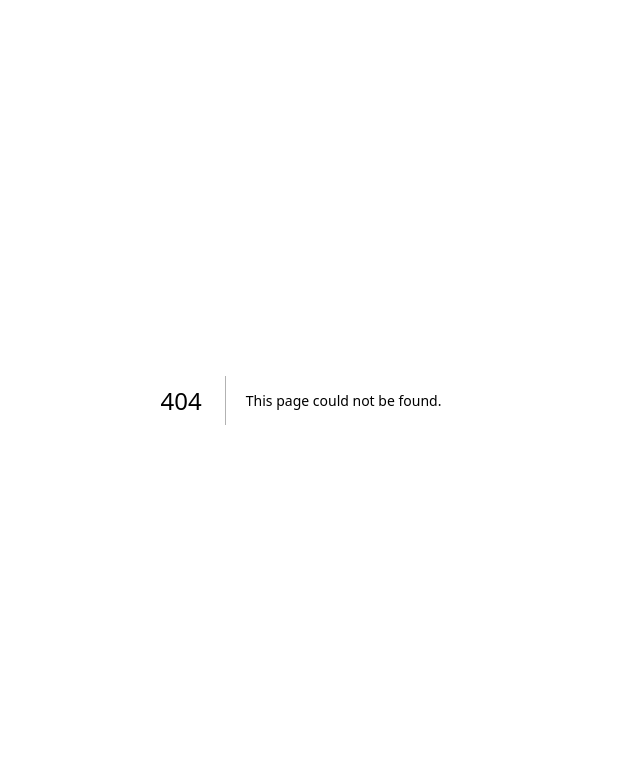
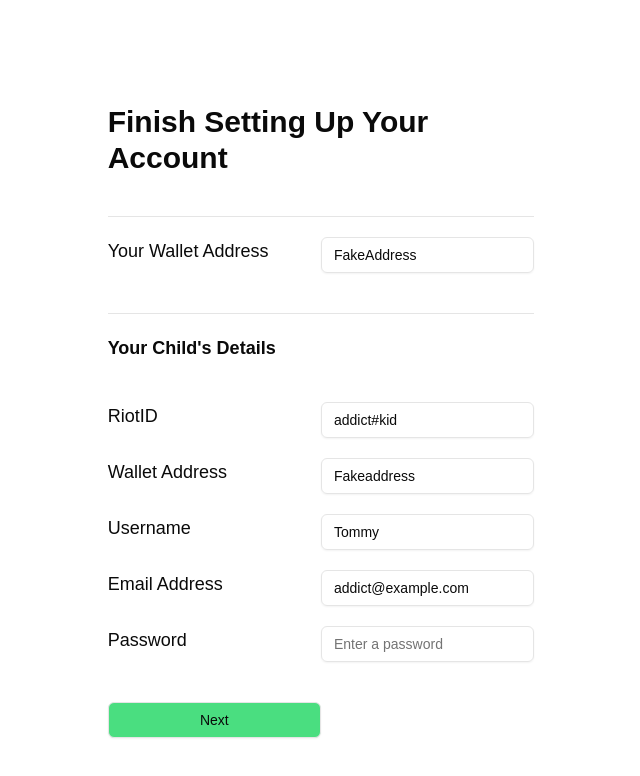
Before and after one commit to HackJanitors/logout, a Next.js app in the folder frontend/: page /signup in a window 1280 px wide. Before the commit this address had no page. Shown: the top 776 px of the page, without its empty margins (339-979 px from the left). Built offline with nearby package versions, Linux system fonts and the light colour scheme; no server answers.

Commit message:
Add signup page and integrate clerk

```diff
--- a/frontend/package.json
+++ b/frontend/package.json
@@ -9,6 +9,7 @@
     "lint": "next lint"
   },
   "dependencies": {
+    "@clerk/nextjs": "^6.11.3",
     "@radix-ui/react-checkbox": "^1.1.4",
     "@radix-ui/react-dialog": "^1.1.6",
     "@radix-ui/react-separator": "^1.1.2",
--- a/frontend/src/app/layout.js
+++ b/frontend/src/app/layout.js
@@ -1,4 +1,14 @@
+
 import { Geist, Geist_Mono } from "next/font/google";
+import {
+    ClerkProvider,
+    SignInButton,
+    SignUpButton,
+    SignedIn,
+    SignedOut,
+    UserButton,
+} from '@clerk/nextjs'
+
 import "./globals.css";
 
 const geistSans = Geist({
@@ -17,13 +27,21 @@ export const metadata = {
 };
 
 export default function RootLayout({ children }) {
+
     return (
+        <ClerkProvider>
             <html lang="en">
                 <body
                     className={`${geistSans.variable} ${geistMono.variable} antialiased`}
                 >
+                    <header className="flex justify-end items-center p-4 gap-4 h-16">
+                        <SignedIn>
+                            <UserButton />
+                        </SignedIn>
+                    </header>
                     {children}
                 </body>
             </html>
+        </ClerkProvider>
     );
 }
--- a/frontend/src/app/page.js
+++ b/frontend/src/app/page.js
@@ -1,101 +1,13 @@
 import Image from "next/image";
+import { SignIn, SignUp, SignInButton, SignUpButton, SignedOut } from "@clerk/nextjs";
 
 export default function Home() {
-  return (
-    <div className="grid grid-rows-[20px_1fr_20px] items-center justify-items-center min-h-screen p-8 pb-20 gap-16 sm:p-20 font-[family-name:var(--font-geist-sans)]">
-      <main className="flex flex-col gap-8 row-start-2 items-center sm:items-start">
-        <Image
-          className="dark:invert"
-          src="/next.svg"
-          alt="Next.js logo"
-          width={180}
-          height={38}
-          priority
-        />
-        <ol className="list-inside list-decimal text-sm text-center sm:text-left font-[family-name:var(--font-geist-mono)]">
-          <li className="mb-2">
-            Get started by editing{" "}
-            <code className="bg-black/[.05] dark:bg-white/[.06] px-1 py-0.5 rounded font-semibold">
-              frontend/app/page.js
-            </code>
-            .
-          </li>
-          <li>Save and see your changes instantly.</li>
-        </ol>
-
-        <div className="flex gap-4 items-center flex-col sm:flex-row">
-          <a
-            className="rounded-full border border-solid border-transparent transition-colors flex items-center justify-center bg-foreground text-background gap-2 hover:bg-[#383838] dark:hover:bg-[#ccc] text-sm sm:text-base h-10 sm:h-12 px-4 sm:px-5"
-            href="https://vercel.com/new?utm_source=create-next-app&utm_medium=appdir-template-tw&utm_campaign=create-next-app"
-            target="_blank"
-            rel="noopener noreferrer"
-          >
-            <Image
-              className="dark:invert"
-              src="/vercel.svg"
-              alt="Vercel logomark"
-              width={20}
-              height={20}
-            />
-            Deploy now
-          </a>
-          <a
-            className="rounded-full border border-solid border-black/[.08] dark:border-white/[.145] transition-colors flex items-center justify-center hover:bg-[#f2f2f2] dark:hover:bg-[#1a1a1a] hover:border-transparent text-sm sm:text-base h-10 sm:h-12 px-4 sm:px-5 sm:min-w-44"
-            href="https://nextjs.org/docs?utm_source=create-next-app&utm_medium=appdir-template-tw&utm_campaign=create-next-app"
-            target="_blank"
-            rel="noopener noreferrer"
-          >
-            Read our docs
-          </a>
+    return (
+        <div>
+            <SignedOut>
+                <SignInButton />
+                <SignUpButton />
+            </SignedOut>
         </div>
-      </main>
-      <footer className="row-start-3 flex gap-6 flex-wrap items-center justify-center">
-        <a
-          className="flex items-center gap-2 hover:underline hover:underline-offset-4"
-          href="https://nextjs.org/learn?utm_source=create-next-app&utm_medium=appdir-template-tw&utm_campaign=create-next-app"
-          target="_blank"
-          rel="noopener noreferrer"
-        >
-          <Image
-            aria-hidden
-            src="/file.svg"
-            alt="File icon"
-            width={16}
-            height={16}
-          />
-          Learn
-        </a>
-        <a
-          className="flex items-center gap-2 hover:underline hover:underline-offset-4"
-          href="https://vercel.com/templates?framework=next.js&utm_source=create-next-app&utm_medium=appdir-template-tw&utm_campaign=create-next-app"
-          target="_blank"
-          rel="noopener noreferrer"
-        >
-          <Image
-            aria-hidden
-            src="/window.svg"
-            alt="Window icon"
-            width={16}
-            height={16}
-          />
-          Examples
-        </a>
-        <a
-          className="flex items-center gap-2 hover:underline hover:underline-offset-4"
-          href="https://nextjs.org?utm_source=create-next-app&utm_medium=appdir-template-tw&utm_campaign=create-next-app"
-          target="_blank"
-          rel="noopener noreferrer"
-        >
-          <Image
-            aria-hidden
-            src="/globe.svg"
-            alt="Globe icon"
-            width={16}
-            height={16}
-          />
-          Go to nextjs.org →
-        </a>
-      </footer>
-    </div>
-  );
+    );
 }
--- /dev/null
+++ b/frontend/src/app/signup/layout.js
@@ -0,0 +1,27 @@
+import { Geist, Geist_Mono } from "next/font/google";
+import "../globals.css";
+
+const geistSans = Geist({
+    variable: "--font-geist-sans",
+    subsets: ["latin"],
+});
+
+const geistMono = Geist_Mono({
+    variable: "--font-geist-mono",
+    subsets: ["latin"],
+});
+
+
+export default function RootLayout({ children }) {
+    return (
+        <html lang="en">
+            <body
+                className={`${geistSans.variable} ${geistMono.variable} antialiased`}
+            >
+                <main className="flex flex-row w-full justify-center">
+                    {children}
+                </main>
+            </body>
+        </html>
+    );
+}
--- /dev/null
+++ b/frontend/src/app/signup/page.js
@@ -0,0 +1,80 @@
+"use client"
+
+import { Input } from "@/components/ui/input";
+import { useState } from "react";
+import { Button } from "@/components/ui/button";
+import { Separator } from "@/components/ui/separator";
+import Link from "next/link";
+
+
+export default function Admin() {
+    const [userWallet, setuserWallet] = useState("FakeAddress")
+    const [child, setChild] = useState({
+        riotId: "addict#kid",
+        username: "Tommy",
+        walletAddress: "Fakeaddress",
+        email: "addict@example.com",
+        password: ""
+    })
+
+    function updateChildDetails(key, value) {
+        setChild((prev) => ({ ...prev, [key]: value }));
+    }
+
+
+    return (
+        <div className="flex flex-col mt-10 ml-10 w-1/3 text-lg">
+            <div>
+                <h1 className="text-3xl font-extrabold "> Finish Setting Up Your Account </h1>
+            </div>
+            <Separator className="mt-10 mb-5" />
+            <div id="userInfo" className="grid grid-cols-2">
+                <label>
+                    Your Wallet Address
+                </label>
+                <Input type="text" placeholder="New Wallet Address" className="w-full" value={userWallet} onChange={(val) => setuserWallet(val[0])} />
+            </div>
+            <Separator className="mt-10 mb-5" />
+            <div className="font-extrabold mb-10"> Your Child's Details </div>
+            <div className="childInfo grid grid-rows-4 gap-5">
+                <div className="grid grid-cols-2">
+                    <label>
+                        RiotID
+                    </label>
+                    <Input type="text" placeholder="Enter your child's RiotID" className="w-full" value={child.riotId} onChange={(val) => updateChildDetails("riotId", val[0])} />
+                </div>
+                <div className="grid grid-cols-2">
+                    <label>
+                        Wallet Address
+                    </label>
+                    <Input type="text" placeholder="Enter your child's Wallet Address" className="w-full" value={child.walletAddress} onChange={(val) => updateChildDetails("walletAddress", val[0])} />
+                </div>
+                <div className="grid grid-cols-2">
+                    <label>
+                        Username
+                    </label>
+                    <Input type="text" placeholder="Enter a username for your child" className="w-full" value={child.username} onChange={(val) => updateChildDetails("username", val[0])} />
+                </div>
+                <div className="grid grid-cols-2">
+                    <label>
+                        Email Address
+                    </label>
+                    <Input type="email" placeholder="Enter your child's Email Address" className="w-full" value={child.email} onChange={(val) => updateChildDetails("email", val[0])} />
+                </div>
+                <div className="grid grid-cols-2">
+                    <label>
+                        Password
+                    </label>
+                    <Input type="password" placeholder="Enter a password" className="w-full" value={child.password} onChange={(val) => updateChildDetails("password", val[0])} />
+                </div>
+            </div>
+            <div className="mt-10 mb-10">
+                <Button className="bg-green-400 w-1/2" variant="outline" asChild>
+                    <Link href="/dashboard"> Next </Link>
+                </Button>
+            </div>
+        </div >
+
+
+    );
+}
```
Also changed, not shown: frontend/src/middleware.js (added, +18 -0 lines), 2 other files (tests, documents, lock files or other folders). Lines whose indentation alone changed are shown as unchanged.
